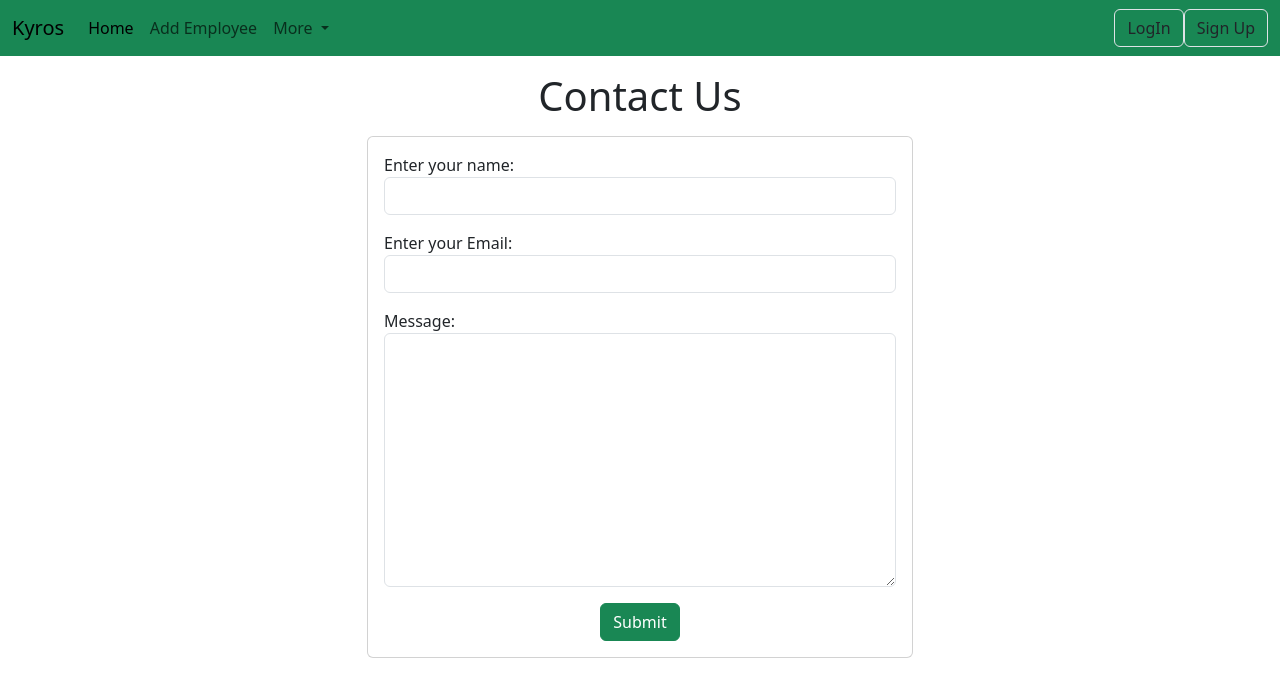
After one commit to Dayasuvagiya/Happy-health, a Django app: page /employe/contact/ in a window 1280 px wide. The commit adds this page. Shown: the top 697 px of the page. Run offline with Django 4.2, Linux system fonts and the light colour scheme.

Commit message:
Created contact form

```diff
--- /dev/null
+++ b/employe/form.py
@@ -0,0 +1,13 @@
+from django import forms
+from .models import Emp
+
+class ContactForm(forms.Form):
+    name=forms.CharField(label="Enter your name", max_length=100)
+    email=forms.EmailField(label="Enter your Email", max_length=100)
+    message=forms.CharField(label="Message", widget=forms.Textarea)
+
+
+    def __init__(self, *args, **kwargs):
+        super(ContactForm, self).__init__(*args, **kwargs)
+        for visible in self.visible_fields():
+            visible.field.widget.attrs['class'] = 'form-control'
--- a/employe/urls.py
+++ b/employe/urls.py
@@ -8,4 +8,5 @@ urlpatterns = [
     path("delete-employe/<int:employe_id>", views.delete_employe, name="delete"),
     path("update-employe/<int:employe_id>", views.update_employe, name="update"),
     path("do-update-emp/<int:employe_id>", views.do_update_emp, name="update-emp"),
+    path("contact/", views.contact, name="contact"),
 ]
--- a/employe/views.py
+++ b/employe/views.py
@@ -1,6 +1,7 @@
 from django.shortcuts import render, redirect
 from django.http import HttpResponse
 from .models import Emp
+from .form import ContactForm
 
 # Create your views here.
 def employe_home(request):
@@ -76,3 +77,16 @@ def do_update_emp(request,employe_id):
         e.save()
 
     return redirect("/employe/home/")
+
+
+def contact(request):
+    if request.method=='POST':
+        form=ContactForm(request.POST)
+        if form.is_valid():
+            pass
+        else:
+            return render(request, "employe/contact.html",{'form':form})
+
+    else:
+        form=ContactForm()
+    return render(request, "employe/contact.html",{'form':form})
--- /dev/null
+++ b/templates/employe/contact.html
@@ -0,0 +1,39 @@
+<!doctype html>
+<html lang="en">
+  <head>
+    <meta charset="utf-8">
+    <meta name="viewport" content="width=device-width, initial-scale=1">
+    <title>Contact us</title>
+    <link href="https://cdn.jsdelivr.net/npm/bootstrap@5.3.1/dist/css/bootstrap.min.css" rel="stylesheet" integrity="sha384-4bw+/aepP/YC94hEpVNVgiZdgIC5+VKNBQNGCHeKRQN+PtmoHDEXuppvnDJzQIu9" crossorigin="anonymous">
+  </head>
+  <body>
+
+    {% include 'employe/navbar.html' %}
+
+    <h1 class="text-center my-3">Contact Us</h1>
+
+    <div class="container">
+        <div class="row">
+            <div class="col-md-6 offset-md-3">
+                <div class="card">
+                    <div class="card-body">
+                        <form action="/employe/contact/" method="POST">
+                            {% csrf_token %}
+                            {{form.as_p}}
+
+                            <div class="container text-center">
+                                <button type="submit" class="btn btn-success">
+                                    Submit
+                                </button>
+                            </div>
+
+                        </form>
+                    </div>
+                </div>
+            </div>
+        </div>
+    </div>
+
+    <script src="https://cdn.jsdelivr.net/npm/bootstrap@5.3.1/dist/js/bootstrap.bundle.min.js" integrity="sha384-HwwvtgBNo3bZJJLYd8oVXjrBZt8cqVSpeBNS5n7C8IVInixGAoxmnlMuBnhbgrkm" crossorigin="anonymous"></script>
+  </body>
+</html>
--- a/templates/employe/navbar.html
+++ b/templates/employe/navbar.html
@@ -18,7 +18,7 @@
             </a>
             <ul class="dropdown-menu">
               <li><a class="dropdown-item" href="#">About us</a></li>
-              <li><a class="dropdown-item" href="#">Conact us</a></li>
+              <li><a class="dropdown-item" href="/employe/contact/">Conact us</a></li>
             </ul>
           </li>
 
```
